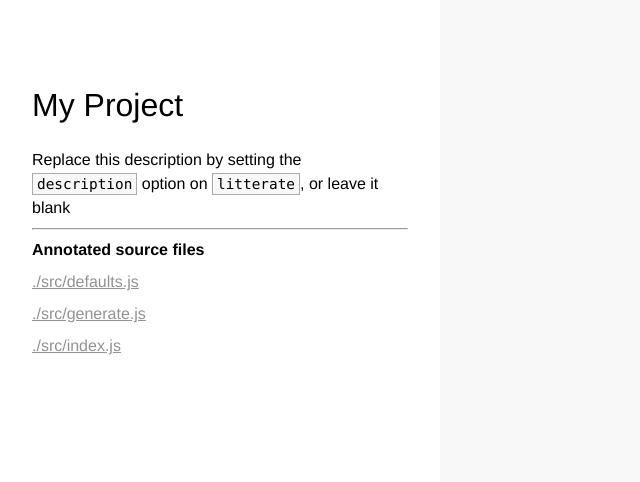
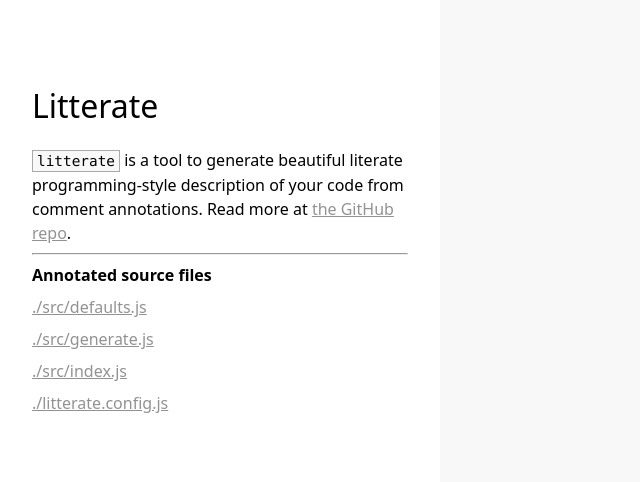
Before and after one commit to thesephist/litterate, a website: page docs/index.html in a window 1280 px wide. Shown: the whole page, without its empty margins (0-640 px from the left). Drawn offline with Linux system fonts and the light colour scheme.

Commit message:
Default fonts to system font stack, recompile docs

```diff
--- a/docs/index.html
+++ b/docs/index.html
@@ -4,24 +4,25 @@
 <head>
     <meta charset="UTF-8">
     <meta http-equiv="X-UA-Compatible" content="ie=edge">
-    <title>My Project</title>
-    <link rel="stylesheet" href="/main.css">
+    <title>Litterate</title>
+    <link rel="stylesheet" href="/litterate/main.css">
 </head>
 
 <body>
     <main>
         <div class="line">
             <div class="doc">
-                <h1>My Project</h1>
-                <p>Replace this description by setting the <code>description</code> option on <code>litterate</code>, or leave it blank</p>
+                <h1>Litterate</h1>
+                <p><code>litterate</code> is a tool to generate beautiful literate programming-style description of your code from comment annotations. Read more at <a href="https://github.com/thesephist/litterate">the GitHub repo</a>.</p>
 
 
                 <hr>
 
                 <p><strong>Annotated source files</strong></p>
-                <p class="sourceLink"><a href="/src/defaults.js.html">./src/defaults.js</a></p>
-<p class="sourceLink"><a href="/src/generate.js.html">./src/generate.js</a></p>
-<p class="sourceLink"><a href="/src/index.js.html">./src/index.js</a></p>
+                <p class="sourceLink"><a href="/litterate/src/defaults.js.html">./src/defaults.js</a></p>
+<p class="sourceLink"><a href="/litterate/src/generate.js.html">./src/generate.js</a></p>
+<p class="sourceLink"><a href="/litterate/src/index.js.html">./src/index.js</a></p>
+<p class="sourceLink"><a href="/litterate/litterate.config.js.html">./litterate.config.js</a></p>
             </div>
             <pre></pre>
         </div>
--- a/docs/main.css
+++ b/docs/main.css
@@ -2,7 +2,7 @@ html,
 body {
     margin: 0;
     padding: 0;
-    font-family: 'Helvetica', 'Arial', sans-serif;
+    font-family: system-ui, 'Helvetica', 'Arial', sans-serif;
 }
 body {
     background: #f8f8f8;
--- a/templates/main.css
+++ b/templates/main.css
@@ -2,7 +2,7 @@ html,
 body {
     margin: 0;
     padding: 0;
-    font-family: 'Helvetica', 'Arial', sans-serif;
+    font-family: system-ui, 'Helvetica', 'Arial', sans-serif;
 }
 body {
     background: #f8f8f8;
```
Also changed, not shown: docs/src/defaults.js.html (+2 -2 lines), docs/src/generate.js.html (+2 -2 lines), docs/src/index.js.html (+2 -2 lines).
